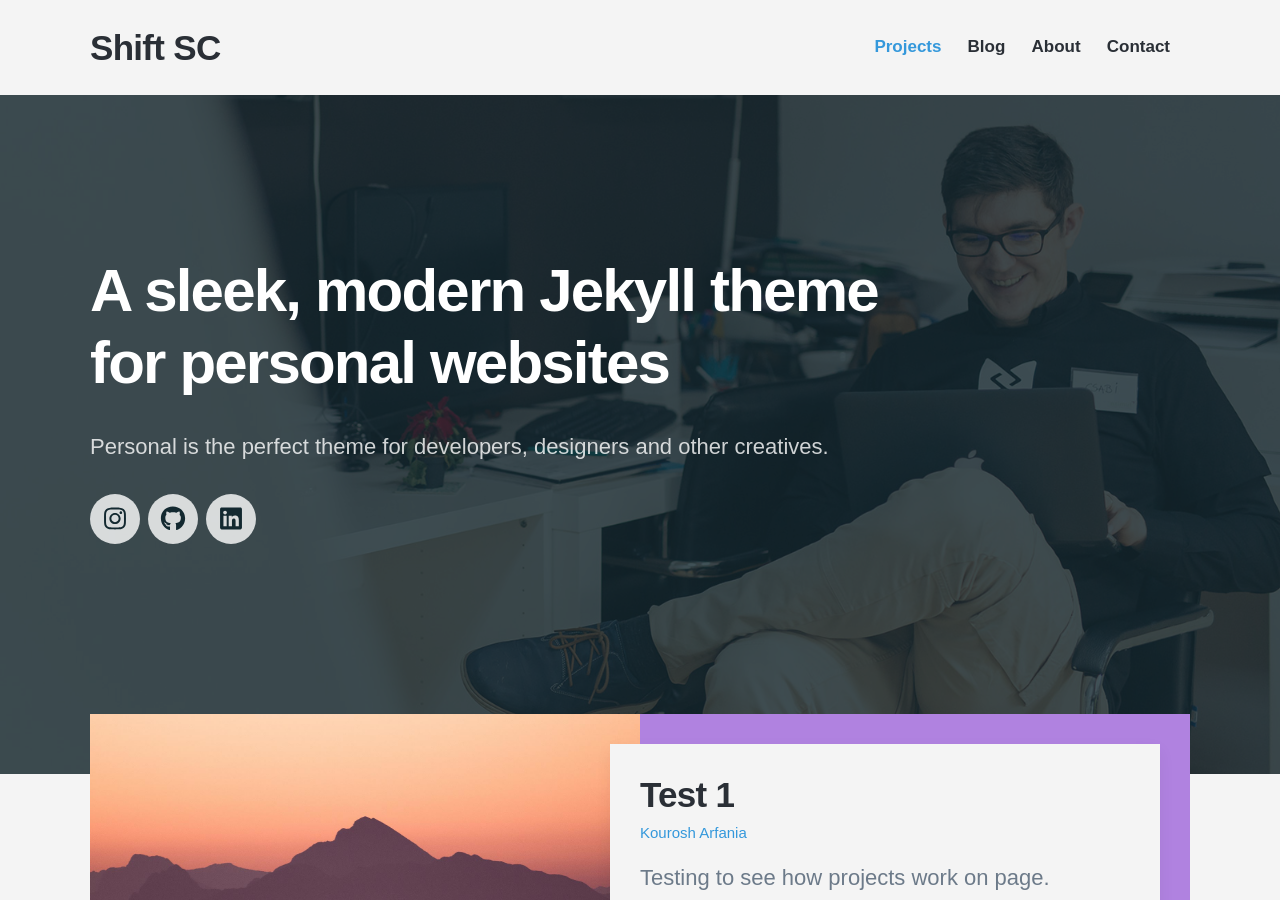
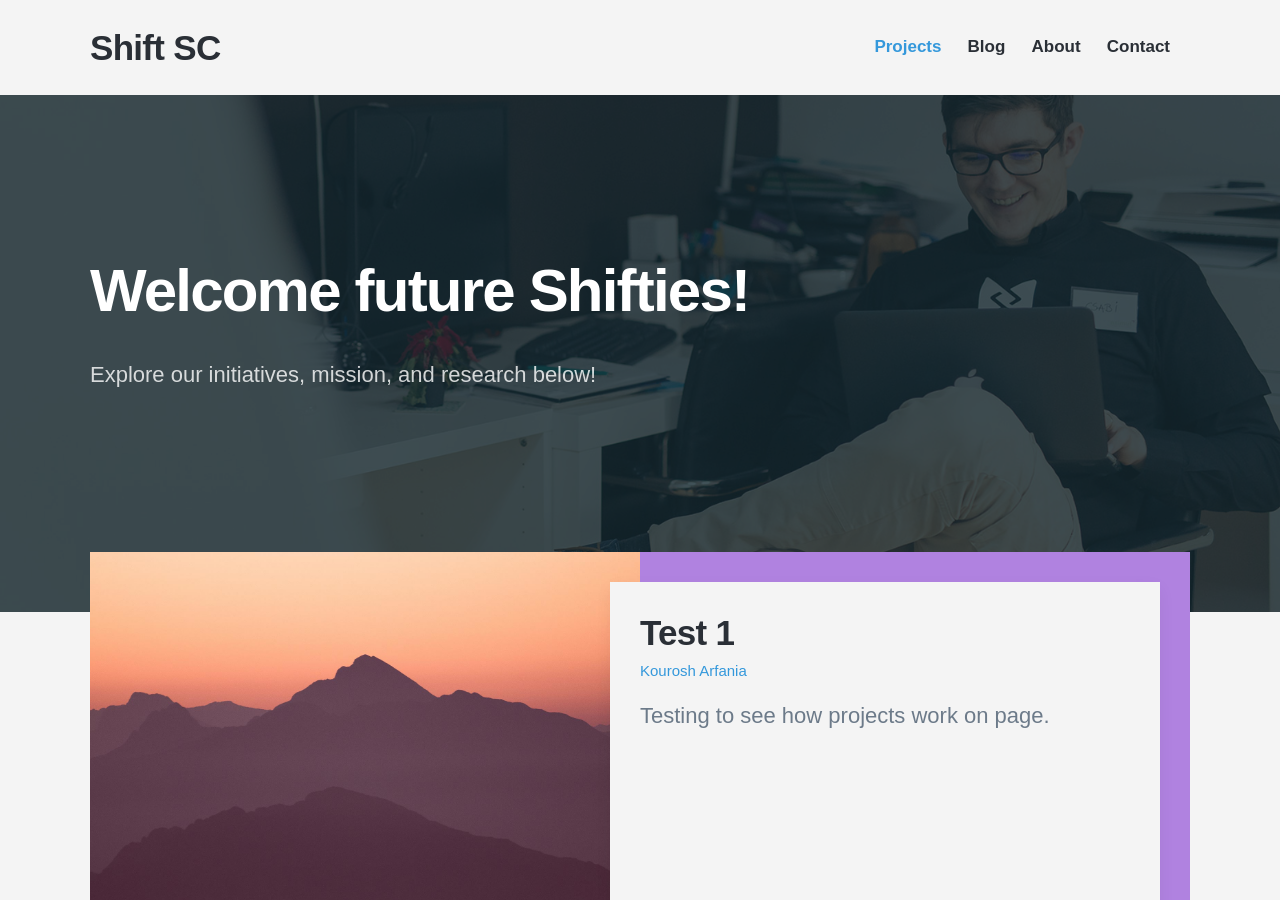
Before and after one commit to shiftsc/shiftsc.github.io, a Jekyll site: the page built from index.html, in a window 1280 px wide and 900 px high. Built offline with Jekyll 4.4.1, drawn with Linux system fonts in a browser that asks for light colours; nearby versions of some CDN libraries; some web fonts are replaced.

Commit message:
updated home page

```diff
--- a/index.html
+++ b/index.html
@@ -1,7 +1,6 @@
 ---
 layout: default
-title: A sleek, modern Jekyll theme for personal websites.
-description: A sleek, modern Jekyll theme for personal websites. Personal is the perfect theme for developers, designers and other creatives.
+title: Human-Centered & Socially Responsible TechnologyWe are a community of designers, builders, thinkers, and educators driving the shift towards a technological future better aligned with human values . Through a diverse set of campus initiatives, we create opportunities for conversation and action around the social implications and ethical issues of technology.A sleek, modern Jekyll theme for personal websites. Personal is the perfect theme for developers, designers and other creatives.
 featured_image: /images/demo/home.jpg
 ---
 
@@ -13,11 +12,9 @@ featured_image: /images/demo/home.jpg
 
 	<div class="wrap">
 
-		<h1>A sleek, modern Jekyll theme
-		for personal websites</h1>
-		<p>Personal is the perfect theme for developers, designers and other creatives.</p>
+		<h1>Welcome future Shifties!</h1>
+		<p>Explore our initiatives, mission, and research below!</p>
 
-		{% include socials.html %}
 
 	</div>
 
```
